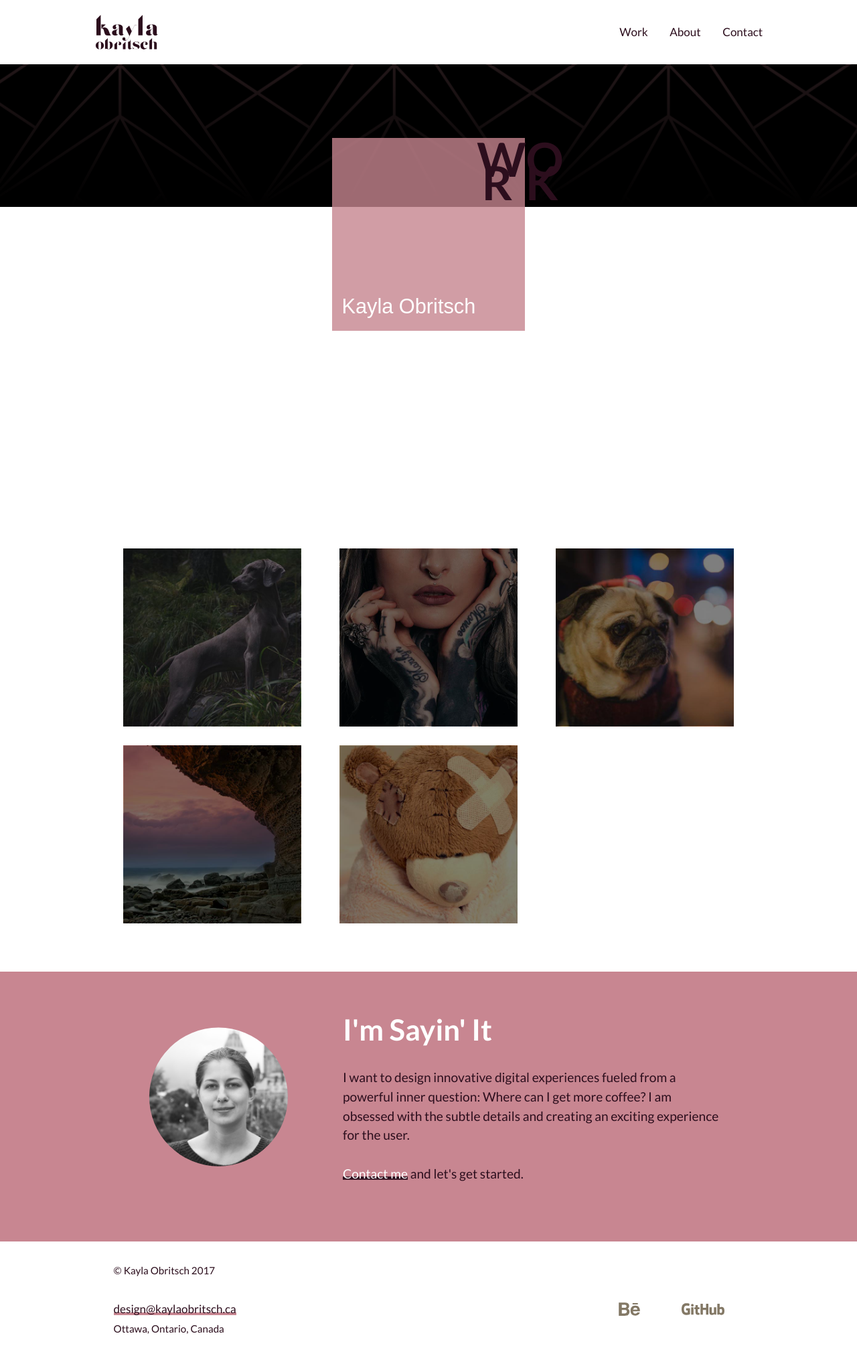
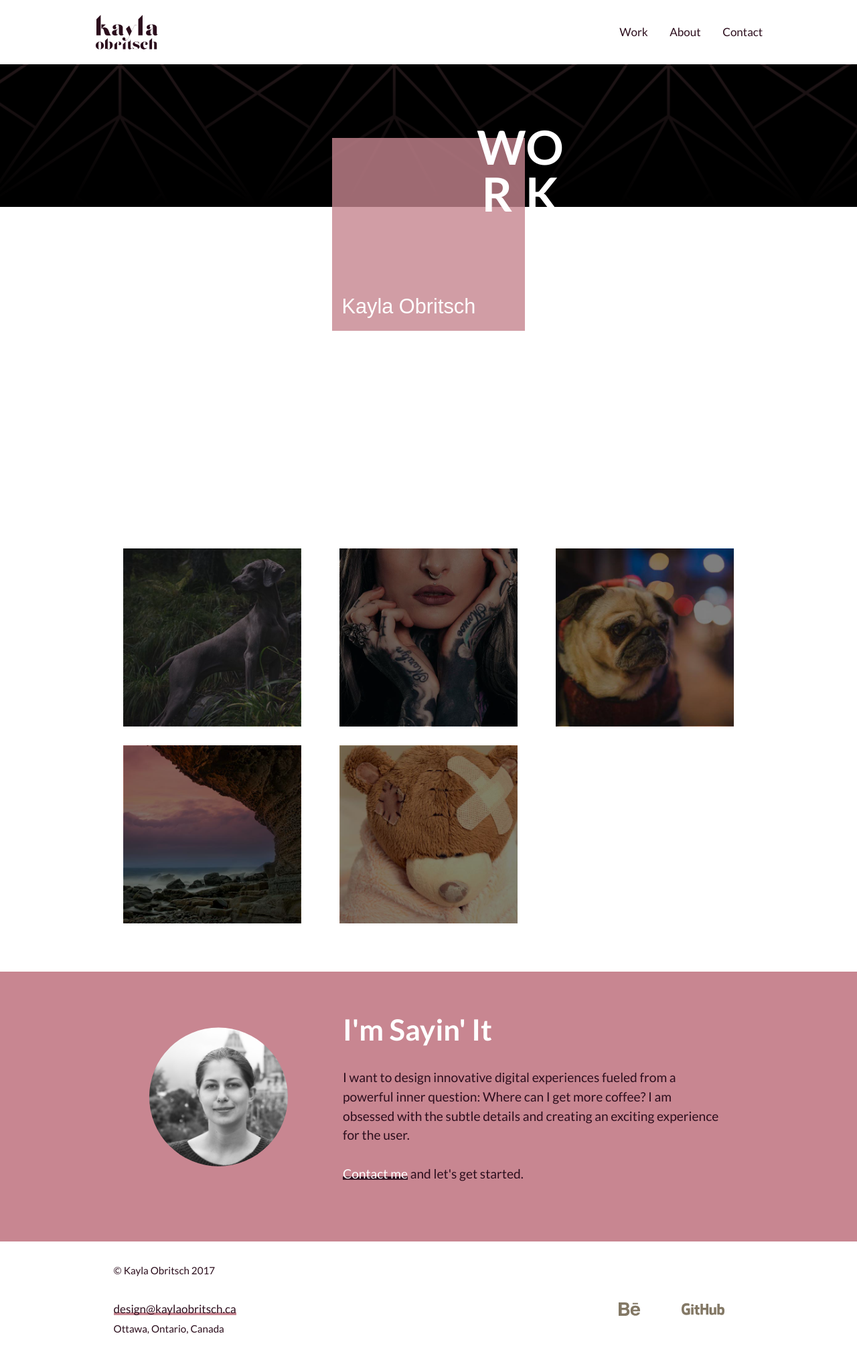
Before and after one commit to kaylaobritsch/portfolio, a Jekyll site: the page built from index.html, in a window 1280 px wide. Shown: the top 2031 px of the page at 67% size. Built offline with Jekyll 4.4.1, drawn with Linux system fonts in a browser that asks for light colours; some web fonts are replaced.

```diff
--- a/_layouts/default.html
+++ b/_layouts/default.html
@@ -81,7 +81,7 @@
       <div class="front banner-whole">
         <div class="banner-square">
           <div class="banner-work-text text-center">
-            <h1 itemprop="name" class="front tenamega work push-1-4 pad-t-2 banner-work"><span class="push-0">WO</span><br><span><span class="work-r">R</span><span>K</span></span></h1>
+            <h1 itemprop="name" class="front tenamega work push-1-4 pad-t-2 banner-work"><div class="work-wo">WO</div><br><span class="work-r">R</span><span>K</span></h1>
           </div>
           <div class="banner-text pad-b-1-2 gutter-1-2">
             <h2 itemprop="name" class="banner-sub front push-0">{{page.banner-header}}</h2>
--- a/css/main.css
+++ b/css/main.css
@@ -29,17 +29,17 @@ h3 {
 
 /* Add parallax to the banner image */
 
-body .parallax {
+.parallax {
   height: 100vh;
   overflow-y: auto;
   overflow-x: hidden;
   -webkit-overflow-scrolling: touch;
   -webkit-perspective: 1px;
   perspective: 1px;
-  position: relative;
 }
 
 .parallax-group {
+  height: 100vh;
   -webkit-transform-style: preserve-3d;
   transform-style: preserve-3d;
 }
@@ -133,7 +133,8 @@ a:hover {
   margin-right: 1rem;
 }
 
-.banner-work p {
+.banner-work span,
+.banner-work div {
   color: var(--color-white);
 }
 
```
Also changed, not shown: images/icons.svg.
